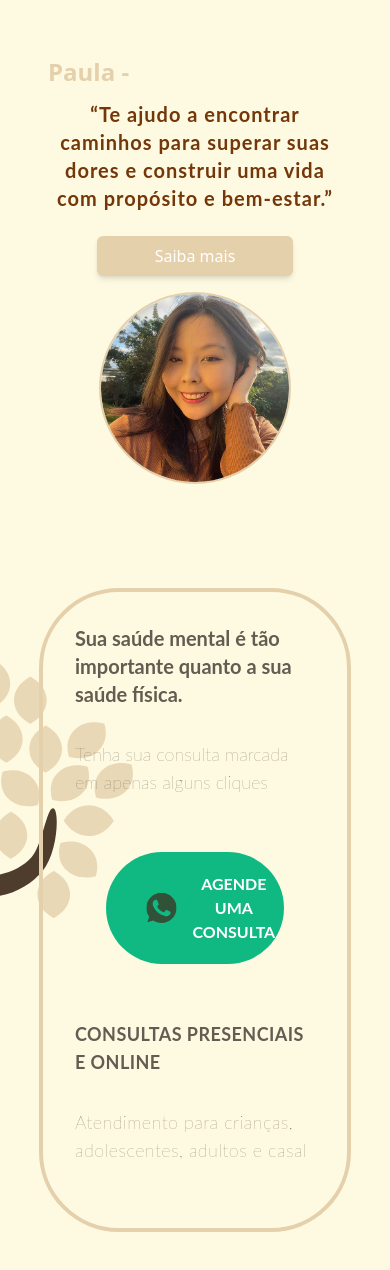
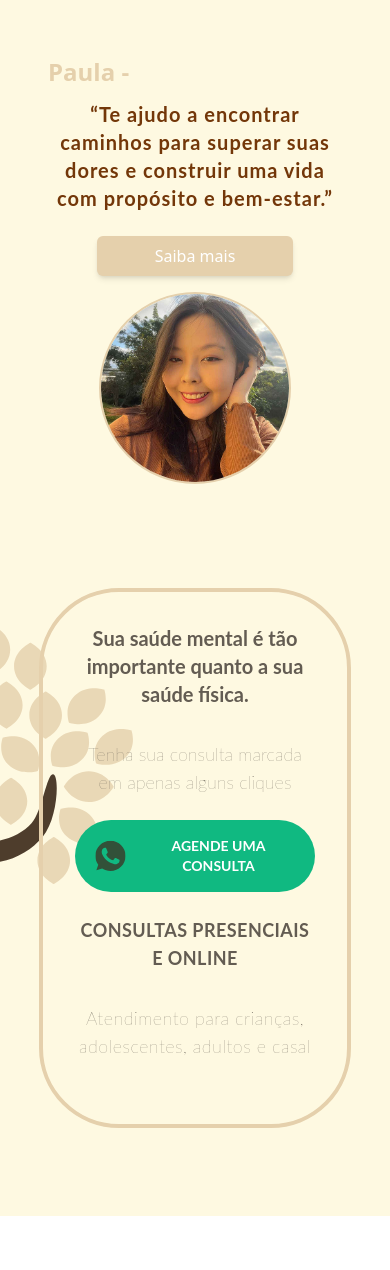
Before and after one commit to gabrielmunck/PaulaPsico, a React (Create React App) app: page / in a window 390 px wide. Shown: the top 1270 px of the page. After the commit the page ends 1216 px from the top, so only its background shows below. Built offline with nearby package versions, Linux system fonts and the light colour scheme.

Commit message:
Added mobile responsiveness into Publi section

```diff
--- a/src/components/Publi.jsx
+++ b/src/components/Publi.jsx
@@ -14,26 +14,28 @@ function Publi() {
 
       <div className="w-4/5 md:3/5 max-w-5xl z-10">
         <div className="flex flex-col justify-center items-center w-full rounded-[80px] border-4 border-main p-8 mb-6">
-          <p className="text-contrast font-lato font-bold text-xl mb-8">
+          <p className="text-contrast font-lato text-center font-bold text-xl mb-8">
             Sua saúde mental é tão importante quanto a sua saúde física.
           </p>
-          <p className="text-contrast font-lato font-extralight text-lg mb-6">
+          <p className="text-contrast font-lato text-center font-extralight text-lg mb-6">
             Tenha sua consulta marcada em apenas alguns cliques{" "}
           </p>
-          <div className="flex p-8 mb-6">
-            <button className="flex items-center bg-emerald-500 px-10 py-5 rounded-full hover:bg-emerald-700 transition-colors">
+          <div className="flex md:p-8 mb-6">
+            <button className="flex items-center bg-emerald-500 px-5 md:px-10 py-4 md:py-5 rounded-full hover:bg-emerald-700 transition-colors">
               <img
                 src={whatsapp}
                 alt="whatsapp icon"
                 className="w-8 h-8 mr-4"
               />
-              <p className="text-white font-lato font-bold">AGENDE UMA CONSULTA</p>
+              <p className="text-white font-lato text-center text-sm md:text-lg font-bold">
+                AGENDE UMA CONSULTA
+              </p>
             </button>
           </div>
-          <p className="text-contrast tracking-wide font-lato font-bold text-lg mb-8">
-            CONSULTAS PRESENCIAIS E ONLINE{" "}
+          <p className="text-contrast tracking-wide font-lato text-center font-bold text-lg mb-8">
+            CONSULTAS PRESENCIAIS E ONLINE
           </p>
-          <p className="text-contrast tracking-wide font-lato font-extralight text-lg mb-8">
+          <p className="text-contrast tracking-wide font-lato text-center font-extralight text-lg mb-8">
             Atendimento para crianças, adolescentes, adultos e casal{" "}
           </p>
         </div>
```
